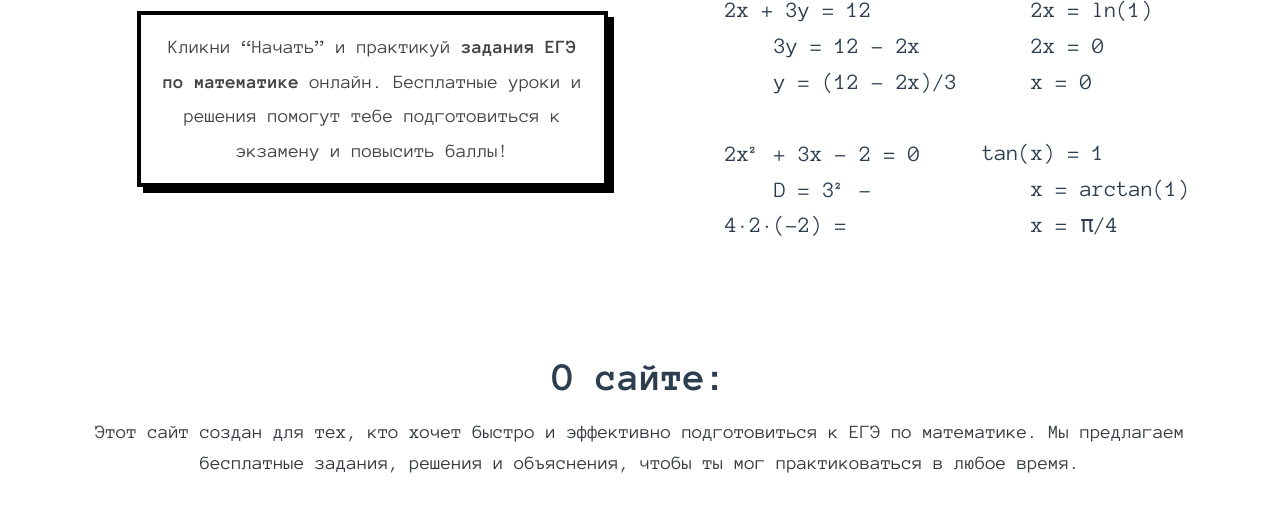
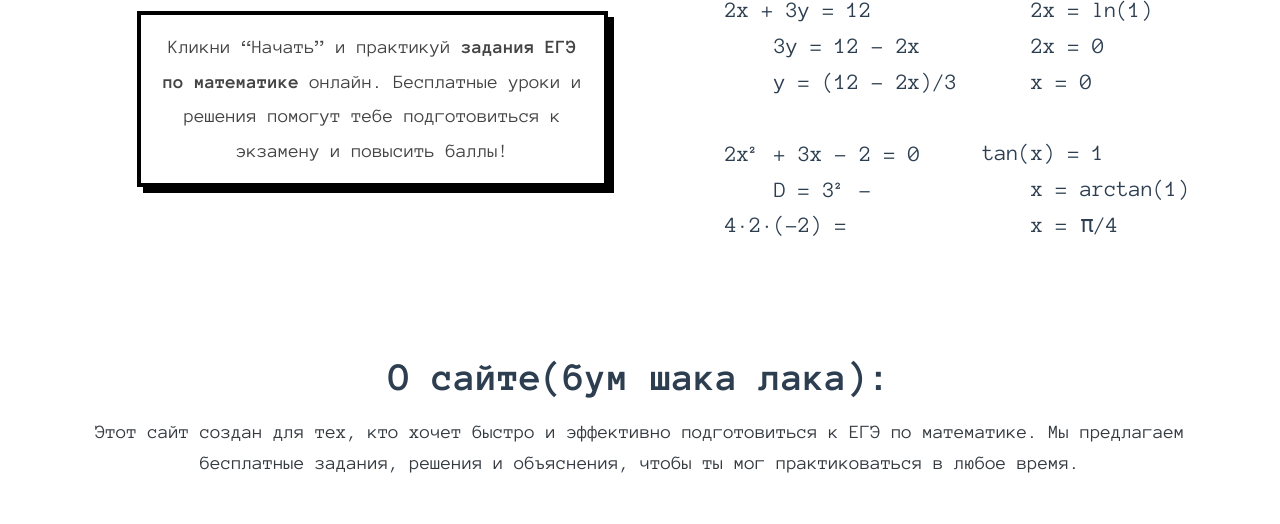
Before and after one commit to Ralifgrannik/pixelmath_site, a PHP site: page / in a window 1280 px wide. Shown: the part 536-1060 px from the top of the page. Run offline with PHP 8.4, Linux system fonts and the light colour scheme; data comes from the database, SQL or seed files in the repository.

Commit message:
Update index.php

```diff
--- a/site/index.php
+++ b/site/index.php
@@ -414,7 +414,7 @@ header('Content-Type: text/html; charset=UTF-8');
     </div>
     <div class="section about">
         <h2 class="seo-hidden">О сайте: Бесплатная помощь в подготовке к ЕГЭ</h2>
-        <h2>О сайте:</h2>
+        <h2>О сайте(бум шака лака):</h2>
         <p>Этот сайт создан для тех, кто хочет быстро и эффективно подготовиться к ЕГЭ по математике. Мы предлагаем бесплатные задания, решения и объяснения, чтобы ты мог практиковаться в любое время.</p>
     </div>
     <div class="section_features">
```
